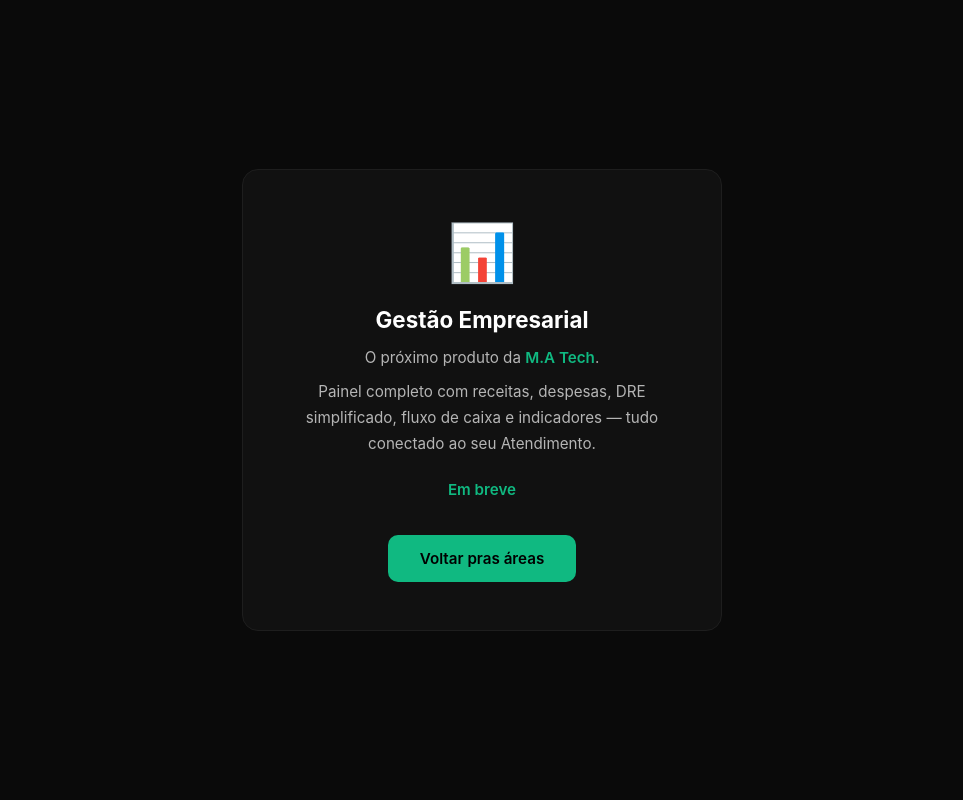
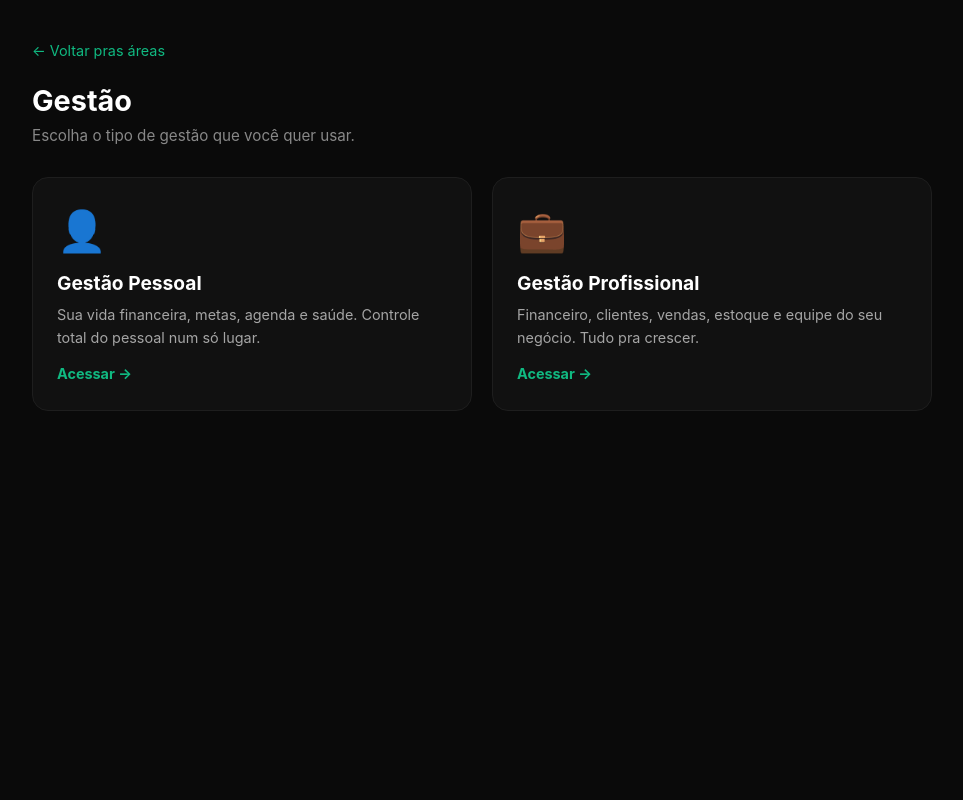
Before and after one commit to matechtecnologia/matech-atendimento, a FastAPI app: page /gestao in a window 1280 px wide. Shown: the whole page, without its empty margins (158-1121 px from the left). Run offline with FastAPI, Linux system fonts and the light colour scheme; some libraries are stand-ins or nearby versions.

Commit message:
Adiciona arvore de navegacao da Gestao (Pessoal + Profissional)

```diff
--- a/app.py
+++ b/app.py
@@ -3415,3 +3415,14 @@ async def pagina_obrigado(request: Request):
 @app.get("/gestao", response_class=HTMLResponse)
 async def pagina_gestao(request: Request):
     return templates.TemplateResponse(request=request, name="gestao.html", context={})
+
+
+# ===== GESTAO PESSOAL E PROFISSIONAL =====
+@app.get("/gestao/pessoal", response_class=HTMLResponse)
+async def pagina_gestao_pessoal(request: Request):
+    return templates.TemplateResponse(request=request, name="gestao_pessoal.html", context={})
+
+
+@app.get("/gestao/profissional", response_class=HTMLResponse)
+async def pagina_gestao_profissional(request: Request):
+    return templates.TemplateResponse(request=request, name="gestao_profissional.html", context={})
--- a/templates/gestao.html
+++ b/templates/gestao.html
@@ -3,27 +3,44 @@
 <head>
 <meta charset="UTF-8">
 <meta name="viewport" content="width=device-width, initial-scale=1.0">
-<title>Gestão Empresarial - M.A Tech</title>
+<title>Gestão - M.A Tech</title>
 <style>
 * { margin:0; padding:0; box-sizing:border-box; }
-body { font-family: -apple-system, BlinkMacSystemFont, 'Segoe UI', sans-serif; background:#0a0a0a; color:#e5e5e5; min-height:100vh; display:flex; align-items:center; justify-content:center; padding:24px; }
-.card { background:#111; border:1px solid #1e1e1e; border-radius:16px; padding:48px 32px; max-width:480px; width:100%; text-align:center; }
-.icone { font-size:56px; margin-bottom:20px; }
-h1 { font-size:1.4rem; color:#fff; margin-bottom:12px; }
-p { color:#b5b5b5; font-size:.95rem; line-height:1.7; margin-bottom:8px; }
-.destaque { color:#10b981; font-weight:600; }
-.btn { display:inline-block; background:#10b981; color:#000; text-decoration:none; padding:14px 32px; border-radius:10px; font-weight:600; font-size:.95rem; margin-top:24px; }
-.btn:hover { background:#0ea371; }
+body { font-family: -apple-system, BlinkMacSystemFont, 'Segoe UI', sans-serif; background:#0a0a0a; color:#e5e5e5; min-height:100vh; padding:40px 24px; }
+.container { max-width:900px; margin:0 auto; }
+.voltar { display:inline-block; margin-bottom:24px; color:#10b981; font-size:.9rem; text-decoration:none; }
+h1 { font-size:1.8rem; color:#fff; margin-bottom:8px; }
+.sub { color:#888; font-size:.95rem; margin-bottom:32px; }
+.grid { display:grid; grid-template-columns:1fr 1fr; gap:20px; }
+@media (max-width: 700px) { .grid { grid-template-columns:1fr; } }
+.card { background:#111; border:1px solid #1e1e1e; border-radius:16px; padding:28px 24px; text-decoration:none; color:#e5e5e5; transition:.2s; display:block; }
+.card:hover { border-color:#10b981; transform:translateY(-2px); box-shadow:0 8px 30px rgba(16,185,129,.15); }
+.card .icone { font-size:40px; margin-bottom:16px; }
+.card h2 { font-size:1.2rem; color:#fff; margin-bottom:8px; }
+.card p { color:#a5a5a5; font-size:.9rem; line-height:1.6; }
+.card .seta { color:#10b981; font-weight:700; margin-top:16px; display:block; font-size:.9rem; }
 </style>
 </head>
 <body>
-<div class="card">
-  <div class="icone">📊</div>
-  <h1>Gestão Empresarial</h1>
-  <p>O próximo produto da <span class="destaque">M.A Tech</span>.</p>
-  <p>Painel completo com receitas, despesas, DRE simplificado, fluxo de caixa e indicadores — tudo conectado ao seu Atendimento.</p>
-  <p style="margin-top:20px; color:#10b981; font-weight:600;">Em breve</p>
-  <a href="/hub" class="btn">Voltar pras áreas</a>
+<div class="container">
+<a href="/hub" class="voltar">&larr; Voltar pras áreas</a>
+<h1>Gestão</h1>
+<p class="sub">Escolha o tipo de gestão que você quer usar.</p>
+
+<div class="grid">
+  <a href="/gestao/pessoal" class="card">
+    <div class="icone">👤</div>
+    <h2>Gestão Pessoal</h2>
+    <p>Sua vida financeira, metas, agenda e saúde. Controle total do pessoal num só lugar.</p>
+    <span class="seta">Acessar &rarr;</span>
+  </a>
+  <a href="/gestao/profissional" class="card">
+    <div class="icone">💼</div>
+    <h2>Gestão Profissional</h2>
+    <p>Financeiro, clientes, vendas, estoque e equipe do seu negócio. Tudo pra crescer.</p>
+    <span class="seta">Acessar &rarr;</span>
+  </a>
+</div>
 </div>
 </body>
 </html>
```
Also changed, not shown: templates/gestao_pessoal.html (added, +113 -0 lines), templates/gestao_profissional.html (added, +142 -0 lines), templates/hub.html (+3 -4 lines).
